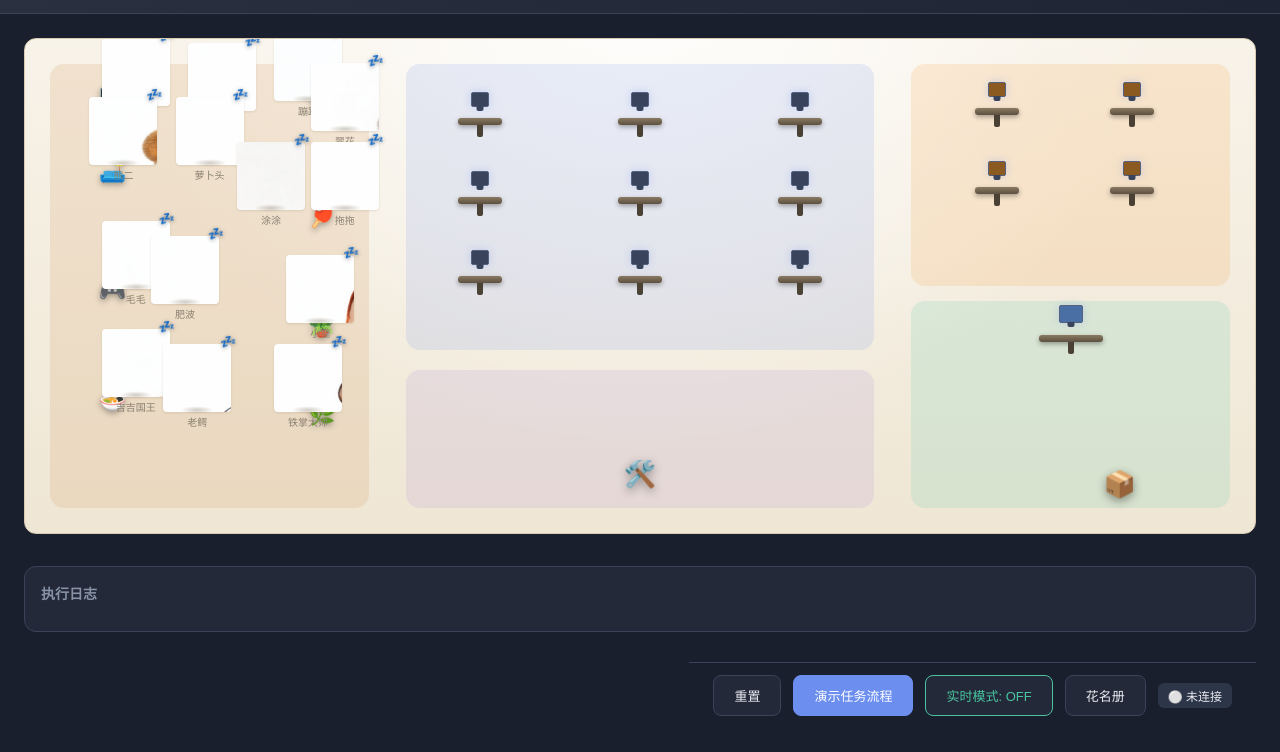
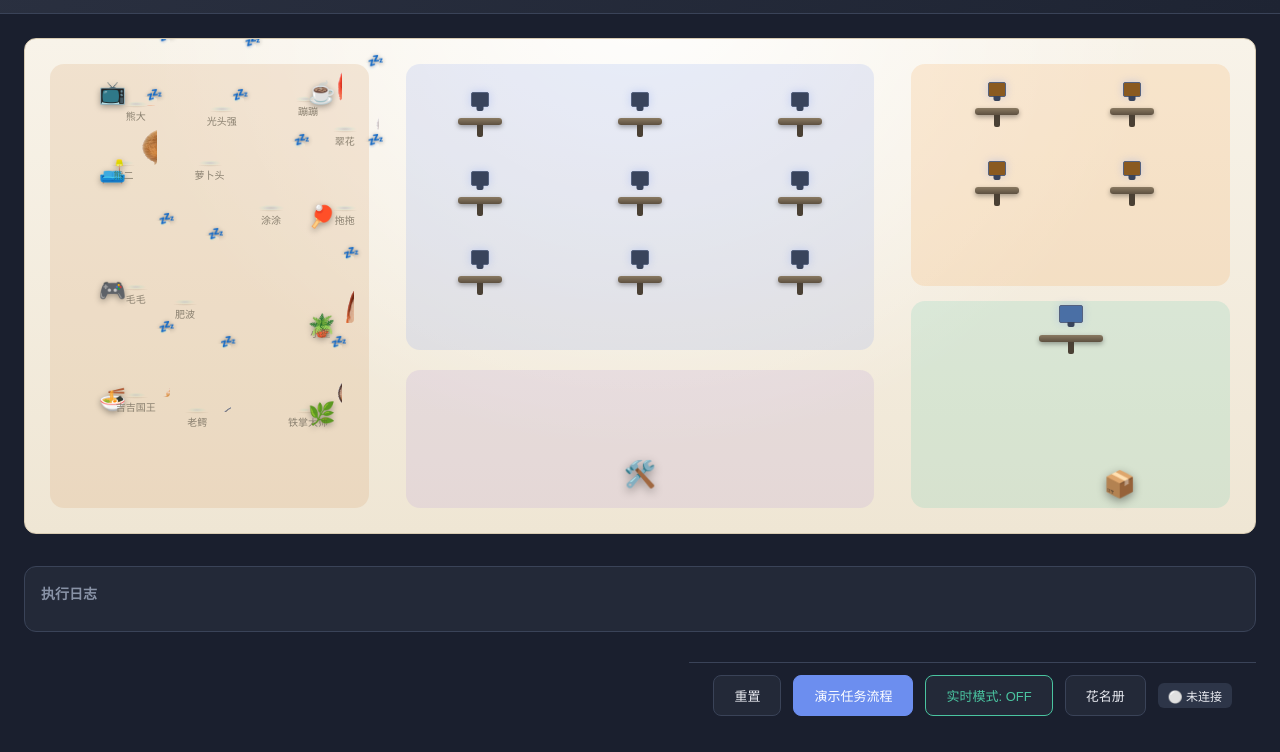
Before and after one commit to T-ctrl-web/bears-appearing-ee, a plain HTML site: page dashboard.html in a window 1280 px wide. Shown: the part 48-800 px from the top of the page. Drawn offline with Linux system fonts and the light colour scheme.

Commit message:
修复白边：mix-blend-mode移到.bear父级，穿透堆叠上下文

```diff
--- a/dashboard.html
+++ b/dashboard.html
@@ -565,6 +565,7 @@ body {
   width: 72px; margin-left: -36px; margin-top: -92px;
   transition: left 1.6s cubic-bezier(.45,.05,.55,.95), top 1.6s cubic-bezier(.45,.05,.55,.95), opacity .5s;
   z-index: 10; cursor: pointer; text-align: center; user-select: none;
+  mix-blend-mode: darken;
 }
 
 /* 聚焦模式：任务执行期间，空闲角色降透明度，突出干活的人 */
@@ -580,10 +581,8 @@ body {
   width: 68px; height: 68px; margin: 2px auto;
   background-size: 272px 272px;
   background-repeat: no-repeat;
-  mix-blend-mode: darken;
   overflow: hidden;
   border-radius: 4px;
-  filter: drop-shadow(0 1px 1px rgba(80,60,30,0.12));
   animation: sprite-idle 1.2s steps(4) infinite;
 }
 @keyframes sprite-idle { from { background-position: 0 0; } to { background-position: -272px 0; } }
```
